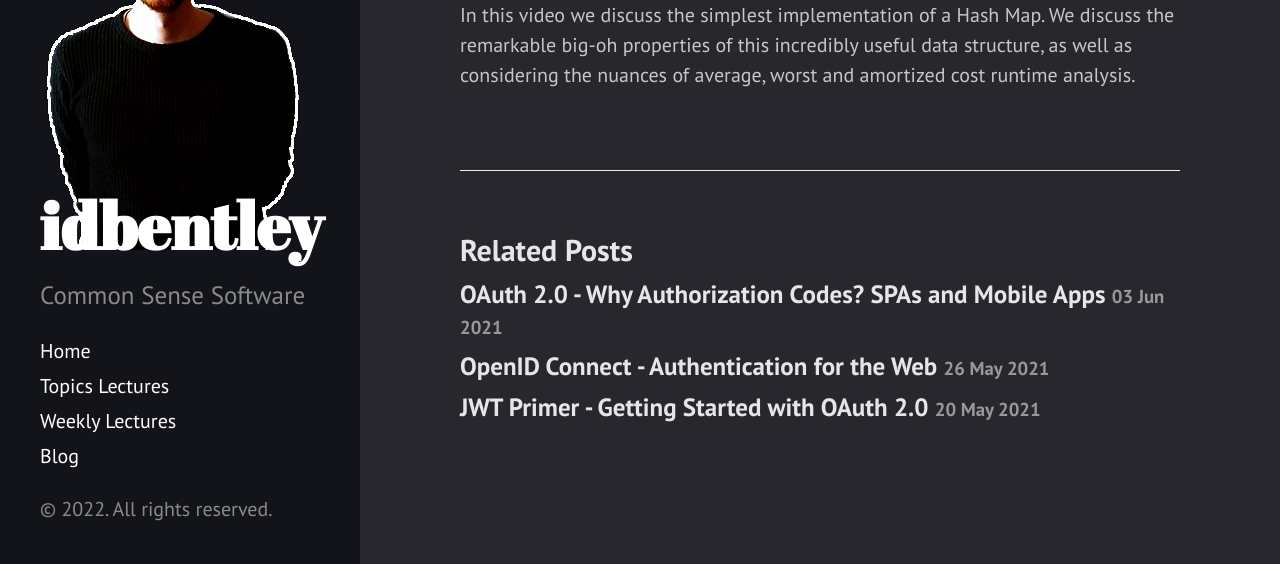
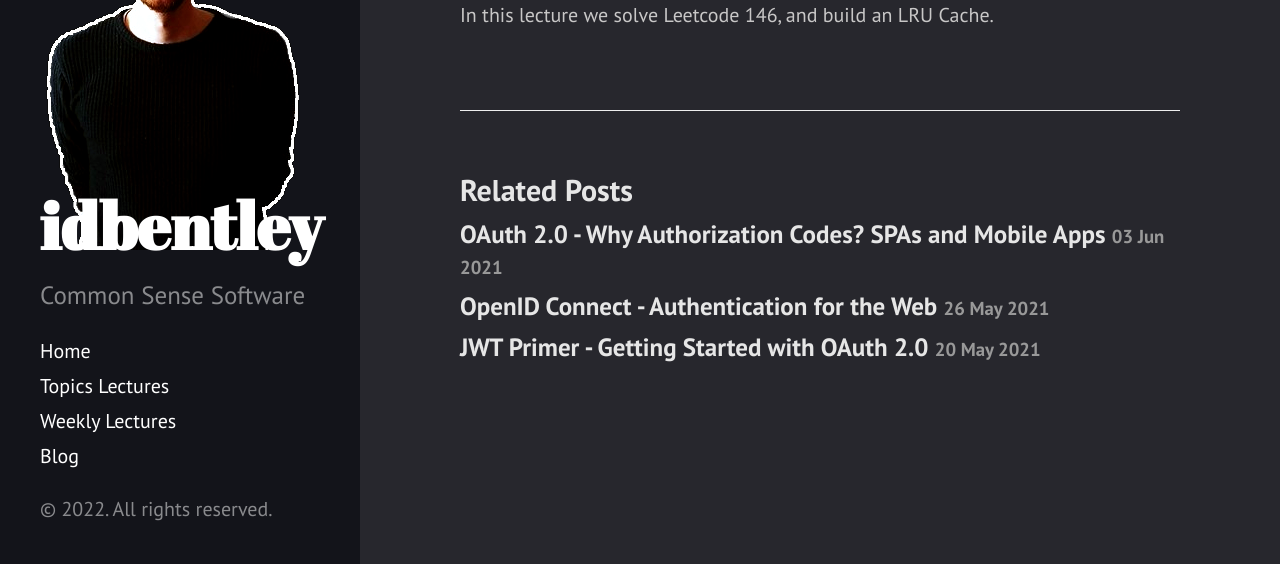
Before and after one commit to idbentley/idbentley.github.io, a Jekyll site: the page built from _posts/weekly/2021-05-12-lru-cache.md, in a window 1280 px wide and 1149 px high. Shown: the part 585-1149 px from the top of the window. Built offline with Jekyll 4.4.1, drawn with Linux system fonts in a browser that asks for light colours.

Commit message:
update lru description

```diff
--- a/_posts/weekly/2021-05-12-lru-cache.md
+++ b/_posts/weekly/2021-05-12-lru-cache.md
@@ -9,4 +9,4 @@ categories: live leetcode lru cache least recently used
 
 <div style="padding:56.25% 0 0 0;position:relative;"><iframe src="https://player.vimeo.com/video/553129661?badge=0&amp;autopause=0&amp;player_id=0&amp;app_id=58479" frameborder="0" allow="autoplay; fullscreen; picture-in-picture" allowfullscreen style="position:absolute;top:0;left:0;width:100%;height:100%;" title="LRU Cache"></iframe></div><script src="https://player.vimeo.com/api/player.js"></script>
 
-In this video we discuss the simplest implementation of a Hash Map.   We discuss the remarkable big-oh properties of this incredibly useful data structure, as well as considering the nuances of average, worst and amortized cost runtime analysis.
+In this lecture we solve Leetcode 146, and build an LRU Cache.
```
